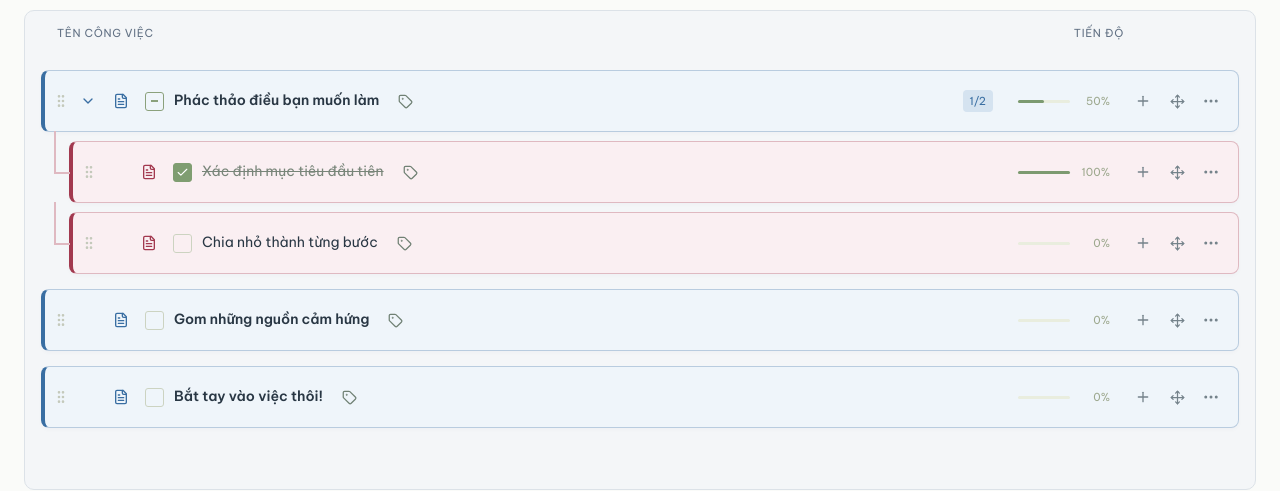
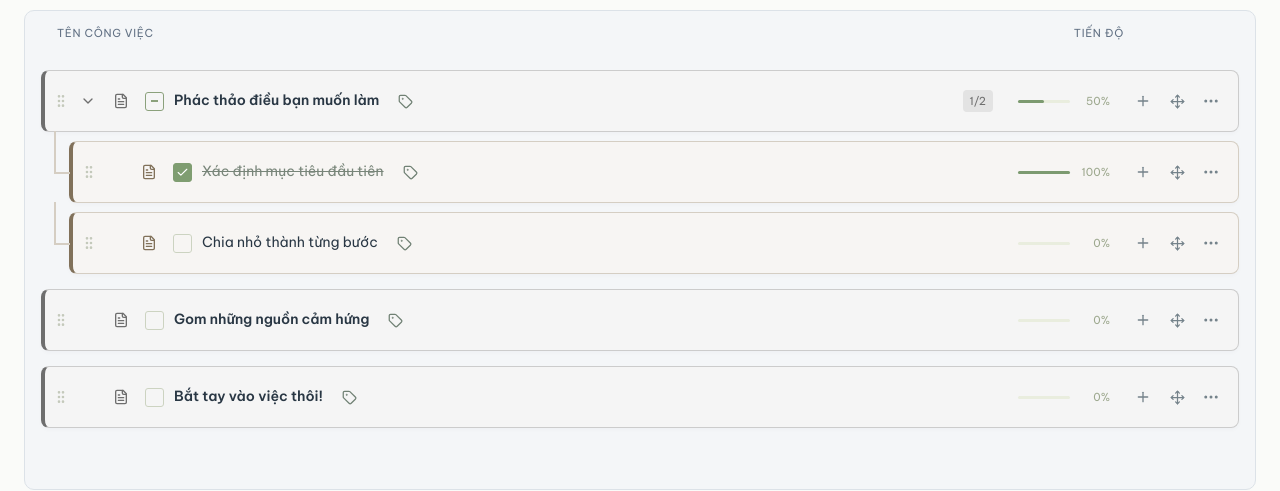
Before and after one commit to voilenmang12/project-task-tracking, a React (Vite) app: page / in a window 1280 px wide. Shown: the part 260-751 px from the top of the page. Built offline with nearby package versions, Linux system fonts and the light colour scheme.

Commit message:
Use neutral nesting tones without red or green task blocks

```diff
--- a/src/main.jsx
+++ b/src/main.jsx
@@ -38,7 +38,7 @@ function TaskRow({task,depth,map,subtasks,collapsed,toggleCollapse,onToggle,onEd
   useEffect(()=>{setDraft(task.title);},[task.title]);
   useEffect(()=>{if(editing){skipBlur.current=false;titleInput.current?.focus();titleInput.current?.select();}},[editing]);
   const hasChildren=subtasks.length>0,pct=Math.round(map[task.id]||0);
-  return <div className={`task-wrapper ${isDragging?'dragging':''}`} data-level={depth+1} style={{'--depth':depth,'--level-hue':(210+depth*137.508)%360}}>
+  return <div className={`task-wrapper ${isDragging?'dragging':''}`} data-level={depth+1} style={{'--depth':depth,'--level-hue':[0,35,270,45][depth%4],'--level-saturation':[0,18,16,12][depth%4]+'%'}}>
     {dragging&&<DropZone id={`before-${task.id}`} data={{task,position:'before'}} className="drop-line"/>}
     <DropZone id={`inside-${task.id}`} data={{task,position:'inside'}} className="task-drop"><div ref={setNodeRef} className="task-row">
       <button className="drag-handle" aria-label={`Kéo ${task.title}`} {...listeners} {...attributes}><GripVertical size={16}/></button>
--- a/src/tree.css
+++ b/src/tree.css
@@ -78,23 +78,23 @@
 .task-first main{max-width:none;padding-inline:24px}
 .task-first .task-list{padding:0 16px 20px;min-height:60vh;background:#f4f6f8;border-color:#dce2e8;border-radius:10px}
 .task-first .list-heading{padding-top:15px;padding-bottom:15px;border-bottom:0;font-size:11px;color:#627184}
-.task-first .task-wrapper{--level-accent:hsl(var(--level-hue) 48% 43%);--level-border:hsl(var(--level-hue) 38% 80%);margin-left:calc(var(--depth) * 28px);margin-bottom:9px}
+.task-first .task-wrapper{--level-accent:hsl(var(--level-hue) var(--level-saturation) 43%);--level-border:hsl(var(--level-hue) var(--level-saturation) 80%);margin-left:calc(var(--depth) * 28px);margin-bottom:9px}
 .task-first .task-wrapper[data-level="1"]{margin-top:15px}
 .task-first .task-wrapper:before{left:-15px;top:-10px;height:41px;width:14px;border-color:var(--level-border);border-width:2px}
-.task-first .task-row{min-height:62px;gap:10px;padding:7px 12px 7px 8px;border:1px solid var(--level-border);border-left:4px solid var(--level-accent);border-radius:8px;background:hsl(var(--level-hue) 55% 96%);box-shadow:0 2px 4px #27364706;transition:background .12s,box-shadow .12s}
-.task-first .task-row:hover{background:hsl(var(--level-hue) 58% 92%);box-shadow:0 3px 9px #27364710}
-.task-first .task-row:focus-within{background:hsl(var(--level-hue) 58% 93%);box-shadow:0 0 0 2px var(--level-border)}
+.task-first .task-row{min-height:62px;gap:10px;padding:7px 12px 7px 8px;border:1px solid var(--level-border);border-left:4px solid var(--level-accent);border-radius:8px;background:hsl(var(--level-hue) var(--level-saturation) 96%);box-shadow:0 2px 4px #27364706;transition:background .12s,box-shadow .12s}
+.task-first .task-row:hover{background:hsl(var(--level-hue) var(--level-saturation) 92%);box-shadow:0 3px 9px #27364710}
+.task-first .task-row:focus-within{background:hsl(var(--level-hue) var(--level-saturation) 93%);box-shadow:0 0 0 2px var(--level-border)}
 .task-first .task-title{font-size:14px;line-height:1.8;color:#293744;padding:10px 0}
 .task-first .task-wrapper[data-level="1"] .task-title{font-weight:600}
 .task-first .task-title.completed{color:#788579}
 .task-first .tree-node-icon:has(.lucide-file-text),.task-first .expand-button{color:var(--level-accent)}
 .task-first .tree-node-icon{width:28px;height:36px}
-.task-first .tree-node-icon:hover{background:hsl(var(--level-hue) 45% 86%);color:var(--level-accent)}
-.task-first .branch-count{color:var(--level-accent);background:hsl(var(--level-hue) 48% 89%);padding:4px 7px;font-size:11px}
+.task-first .tree-node-icon:hover{background:hsl(var(--level-hue) var(--level-saturation) 86%);color:var(--level-accent)}
+.task-first .branch-count{color:var(--level-accent);background:hsl(var(--level-hue) var(--level-saturation) 89%);padding:4px 7px;font-size:11px}
 .task-first .checkbox{width:19px;height:19px}
 .task-first .inline-task-title{font-size:14px;padding:10px 7px;border-color:var(--level-accent)}
 .task-first .row-actions{color:#75838b;gap:4px}
 .task-first .row-actions .icon-button{width:30px;height:34px}
-.task-first .task-drop.drop-over .task-row{outline:2px solid var(--level-accent);background:hsl(var(--level-hue) 55% 87%)}
+.task-first .task-drop.drop-over .task-row{outline:2px solid var(--level-accent);background:hsl(var(--level-hue) var(--level-saturation) 87%)}
 @media(max-width:600px){.task-first main{padding:16px 12px}.task-first .topbar{padding:0 12px}.task-first .title-line h1{font-size:20px}.tree-toolbar{gap:10px}.tree-tools{width:100%;justify-content:flex-start}.tree-tools>button{min-height:32px}.task-first .composer-input{min-width:100%;padding:3px}.task-first .composer-bottom{margin-left:auto}.task-first .task-wrapper{min-width:290px;margin-left:calc(var(--depth) * 18px)}.task-first .task-list{padding-inline:6px}.task-first .task-row{gap:5px;min-height:47px}.task-first .task-title{font-size:12px}.task-first .row-progress{width:32px;margin-left:0}.task-first .tiny-track{display:none}.task-first .row-actions .icon-button{width:27px}.task-first .list-heading{padding-right:35px}.task-first .work-footer{font-size:9px}.task-first .topbar-right{gap:4px}.task-first .breadcrumb>strong{max-width:160px}}
 @media(max-width:600px){.task-first .task-row{min-height:58px;padding:6px;gap:5px}.task-first .task-title{font-size:13px}.task-first .task-wrapper:before{left:-11px;width:10px;height:39px}.task-first .tree-node-icon{width:24px}.task-first .branch-count{font-size:9px;padding:3px 4px}.task-first .row-actions{gap:0}.task-first .inline-task-title{font-size:13px}}
```
